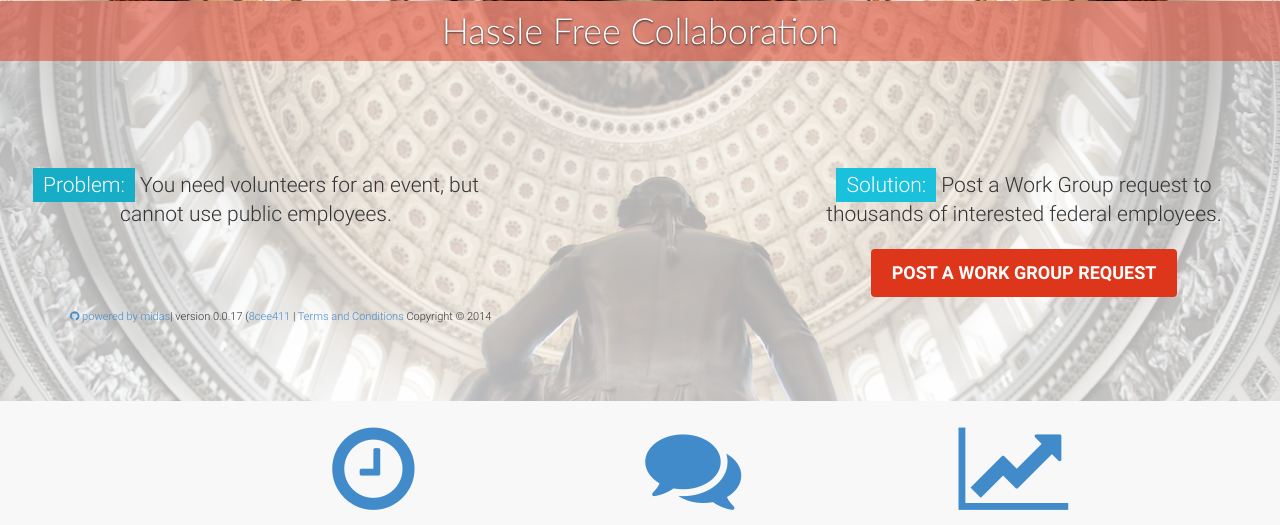
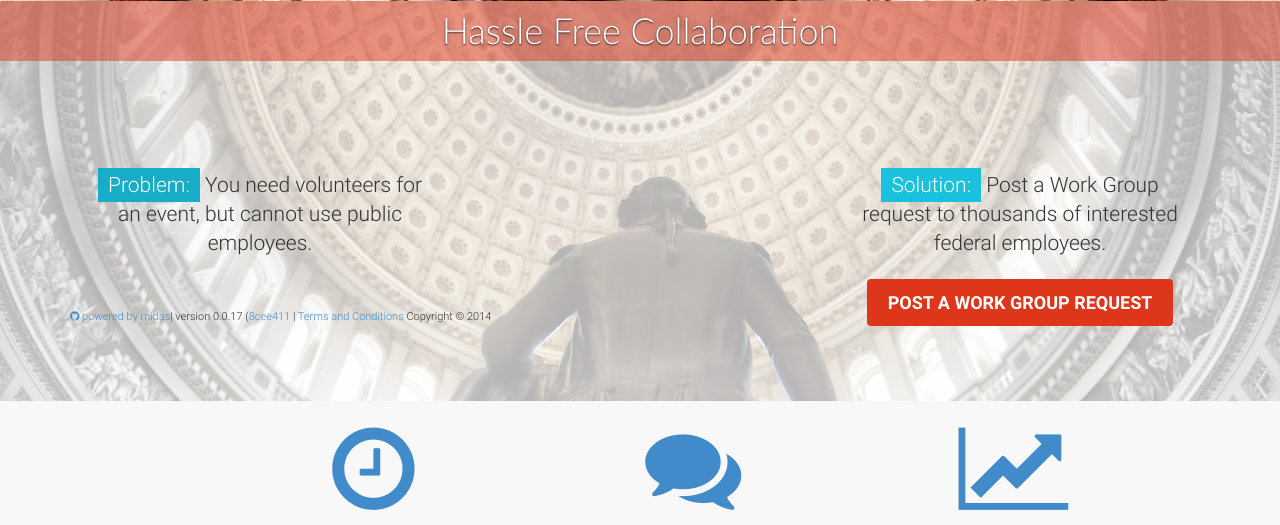
Before and after one commit to alwaysbrightblue/midas-bs, a PHP site: page / in a window 1280 px wide. Shown: the part 472-997 px from the top of the page. Run offline with PHP 8.4, Linux system fonts and the light colour scheme; some libraries are stand-ins or nearby versions.

Commit message:
update scenario 1 with better placement control

```diff
--- a/assets/styles/application.css
+++ b/assets/styles/application.css
@@ -1570,13 +1570,11 @@ ul.task-tags > li {
 }
 #splash-left {
   float: left;
-  width: 40%;
   margin-top: 80px;
   padding: 20px;
 }
 #splash-right {
   float: right;
-  width: 40%;
   margin-top: 80px;
   padding: 20px;
 }
--- a/sections/hp/scenario1/scenario1.less
+++ b/sections/hp/scenario1/scenario1.less
@@ -31,14 +31,12 @@
 
 #splash-left { // left positioning
 	float: left;
-	width: 40%;
 	margin-top: 80px;
 	padding: 20px;
 }
 
 #splash-right { // left positioning
 	float: right;
-	width: 40%;
 	margin-top: 80px;
 	padding: 20px;
 }
--- a/sections/hp/scenario1/scenario1.php
+++ b/sections/hp/scenario1/scenario1.php
@@ -11,16 +11,16 @@
 
 	<h1 class="text-center highlight-trans box-pad-b box-pad-t">Hassle Free Collaboration</h1>
 
-
-	<div id="splash-left">
+	<div class="container">
+	<div class="col-md-4" id="splash-left">
 	<p class="lead text-center"><span class="highlight-complement2">Problem:</span> You need volunteers for an event, but cannot use public employees.</p>
 	</div><!-- /#splash-left -->
 
-	<div id="splash-right">
+	<div class="col-md-4 pull-right" id="splash-right">
 	<p class="lead text-center"><span class="highlight-complement1">Solution:</span> Post a Work Group request to thousands of interested federal employees.</p>
 	<div class="text-center"><a href="#"><button class="btn btn-midas" id="center">Post a Work Group Request</button></a></div>
 	</div><!-- /#splash-left -->
-
+</div>
 </div><!-- /.splash-wrap-->
 </div><!-- /.trans-cover-white -->
 </div><!-- /.container-fluid-->
```
